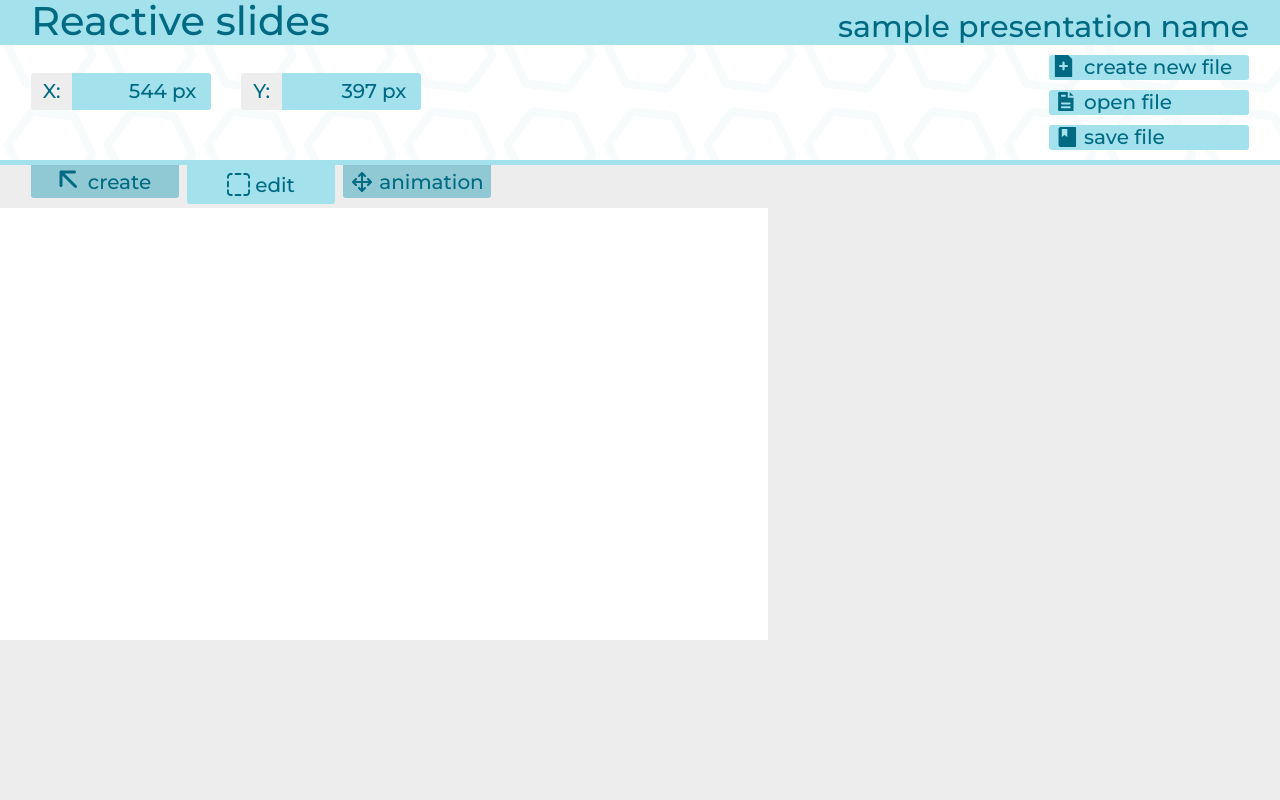
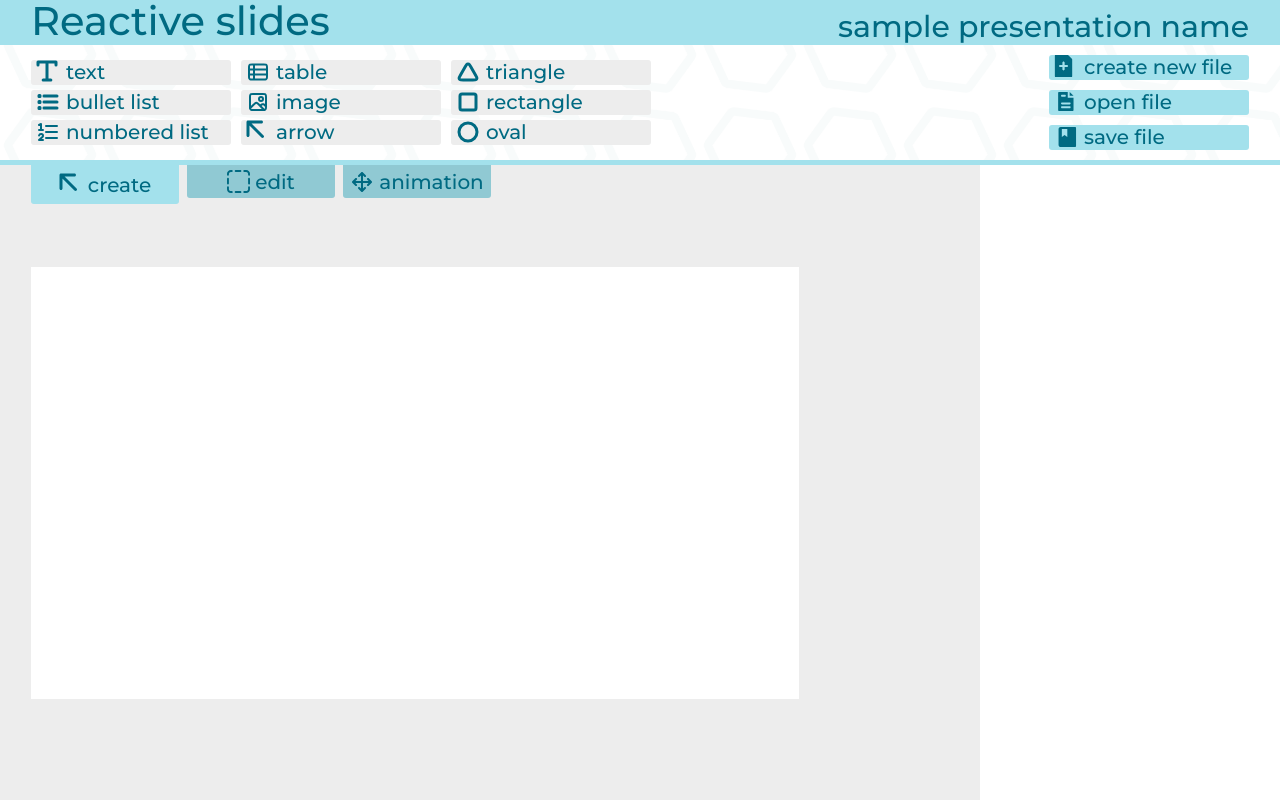
Before and after one commit to dan3rty/Reactive-slides, a React (Create React App) app: page / in a window 1280 px wide. Built offline with nearby package versions, Linux system fonts and the light colour scheme.

Commit message:
HOT-FIX многа

```diff
--- a/src/common/components/inputFields/InputField.css
+++ b/src/common/components/inputFields/InputField.css
@@ -53,7 +53,5 @@
 input[type='number']::-webkit-inner-spin-button,
 input[type='number']::-webkit-outer-spin-button {
 	appearance: none;
-	appearance: none;
-	appearance: none;
 	margin: 0;
 }
--- a/src/editor/Editor.tsx
+++ b/src/editor/Editor.tsx
@@ -7,7 +7,7 @@ import { Tabs } from '../types'
 const chosenTab = React.createContext(Tabs.CREATE)
 function Editor() {
 	return (
-		<chosenTab.Provider value={Tabs.EDIT}>
+		<chosenTab.Provider value={Tabs.CREATE}>
 			<div className="App">
 				<ToolBar></ToolBar>
 				<WorkSpace></WorkSpace>
--- a/src/editor/WorkSpace/SlideEditor/SlideEditor.css
+++ b/src/editor/WorkSpace/SlideEditor/SlideEditor.css
@@ -1,5 +1,6 @@
 .slide-editor {
 	height: 432px;
 	width: 768px;
+	margin-left: 31px;
 	background-color: white;
 }
--- a/src/editor/WorkSpace/WorkSpace.css
+++ b/src/editor/WorkSpace/WorkSpace.css
@@ -1,5 +1,15 @@
 .WorkSpace {
+	display: flex;
+	justify-content: space-between;
 	height: 100%;
 	width: 100vw;
 	background-color: #ededed;
 }
+
+.slide-editor-wrapper {
+	height: 100%;
+	display: flex;
+	flex-direction: column;
+	justify-content: center;
+	margin-top: -43px;
+}
--- a/src/editor/WorkSpace/WorkSpace.tsx
+++ b/src/editor/WorkSpace/WorkSpace.tsx
@@ -2,12 +2,18 @@ import React from 'react'
 import './WorkSpace.css'
 import { BookMarks } from './bookMarks/BookMarks'
 import { SlideEditor } from './SlideEditor/SlideEditor'
+import { SlideList } from './slideList/SlideList'
 
 function WorkSpace() {
 	return (
 		<div className="WorkSpace">
-			<BookMarks></BookMarks>
-			<SlideEditor></SlideEditor>
+			<div>
+				<BookMarks></BookMarks>
+				<div className="slide-editor-wrapper">
+					<SlideEditor></SlideEditor>
+				</div>
+			</div>
+			<SlideList></SlideList>
 		</div>
 	)
 }
--- /dev/null
+++ b/src/editor/WorkSpace/slideList/SlideList.css
@@ -0,0 +1,5 @@
+.slide-list {
+	height: 100%;
+	width: 300px;
+	background-color: white;
+}
--- /dev/null
+++ b/src/editor/WorkSpace/slideList/SlideList.tsx
@@ -0,0 +1,8 @@
+import React from 'react'
+import './SlideList.css'
+
+function SlideList() {
+	return <div className="slide-list"></div>
+}
+
+export { SlideList }
```
